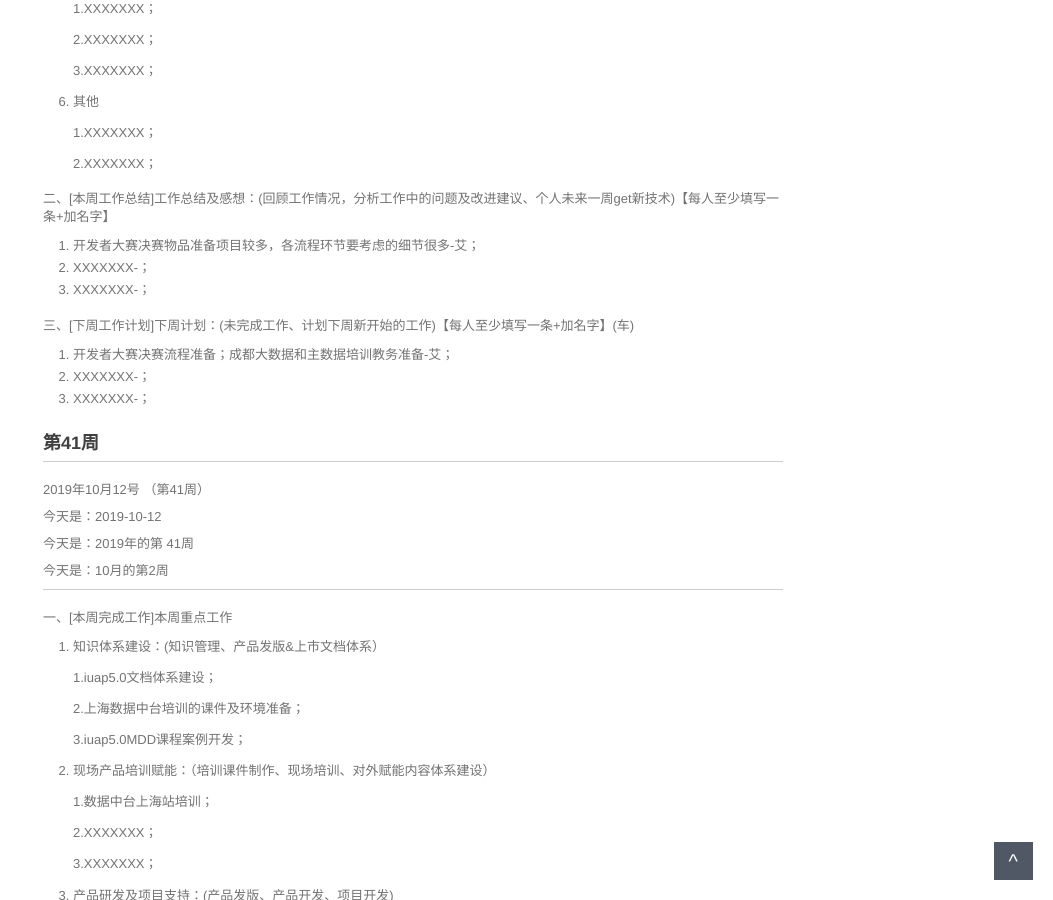
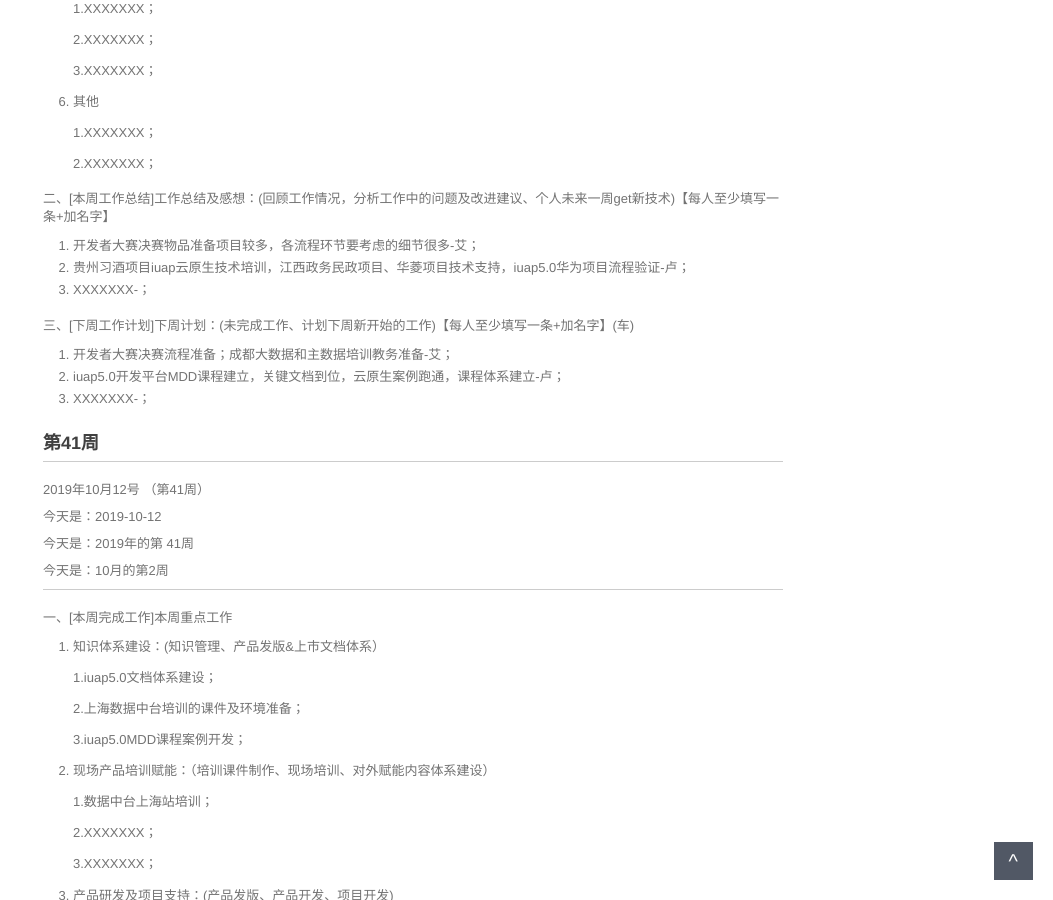
Before and after one commit to walllFlower/blog, a Jekyll site: the page built from _posts/2018-07-17-day_report_cxz.md, in a window 1280 px wide and 900 px high, scrolled down 1067 px. Shown: the whole window, without its empty margins (227-1280 px from the left). Built offline with Jekyll 4.4.1, drawn with Linux system fonts in a browser that asks for light colours; comment, search, counter and statistics services are not loaded.

Commit message:
Update 2018-07-17-day_report_cxz.md

```diff
--- a/_posts/2018-07-17-day_report_cxz.md
+++ b/_posts/2018-07-17-day_report_cxz.md
@@ -74,13 +74,13 @@ categories: 技术运营工作周报
 二、[本周工作总结]工作总结及感想：(回顾工作情况，分析工作中的问题及改进建议、个人未来一周get新技术)【每人至少填写一条+加名字】
 
 1. 开发者大赛决赛物品准备项目较多，各流程环节要考虑的细节很多-艾；
-2. XXXXXXX-；
+2. 贵州习酒项目iuap云原生技术培训，江西政务民政项目、华菱项目技术支持，iuap5.0华为项目流程验证-卢；
 3. XXXXXXX-；
 
 三、[下周工作计划]下周计划：(未完成工作、计划下周新开始的工作)【每人至少填写一条+加名字】(车)
 
 1. 开发者大赛决赛流程准备；成都大数据和主数据培训教务准备-艾；
-2. XXXXXXX-；
+2. iuap5.0开发平台MDD课程建立，关键文档到位，云原生案例跑通，课程体系建立-卢；
 3. XXXXXXX-；
 
 
```
